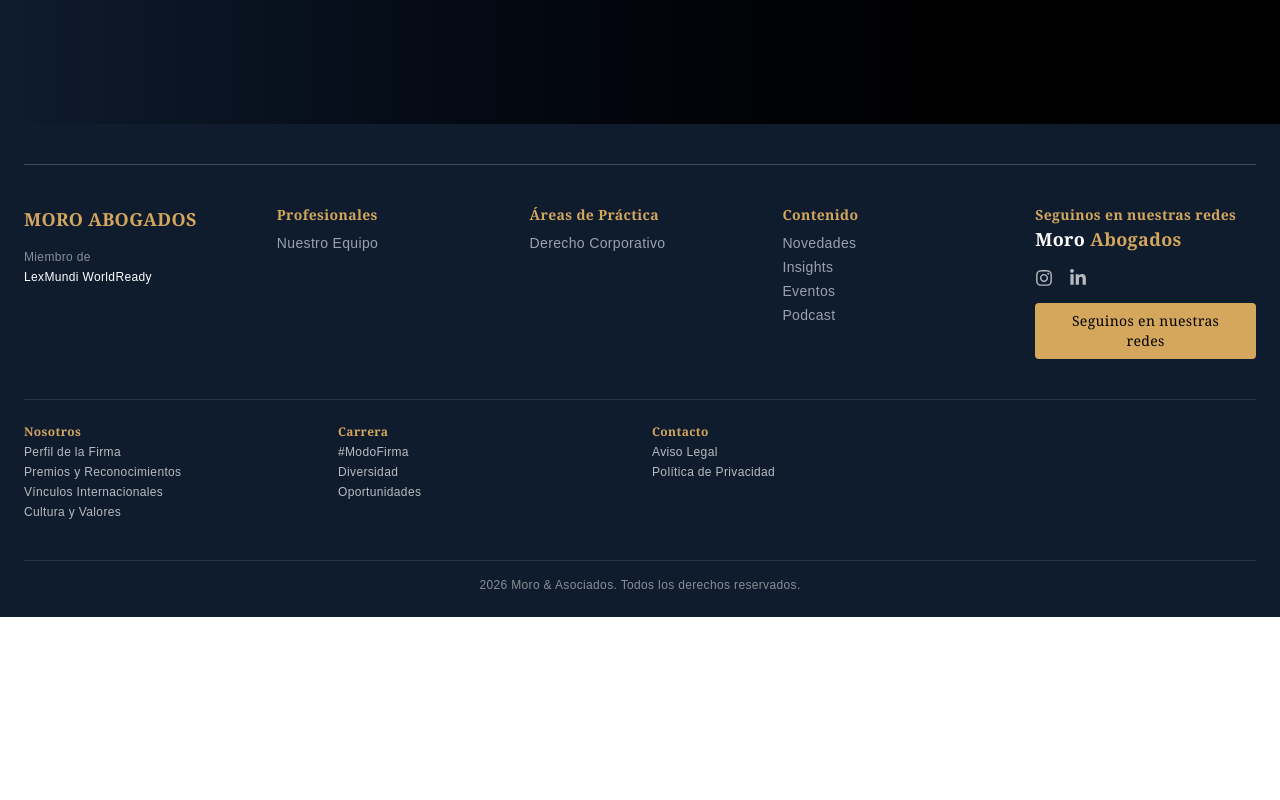
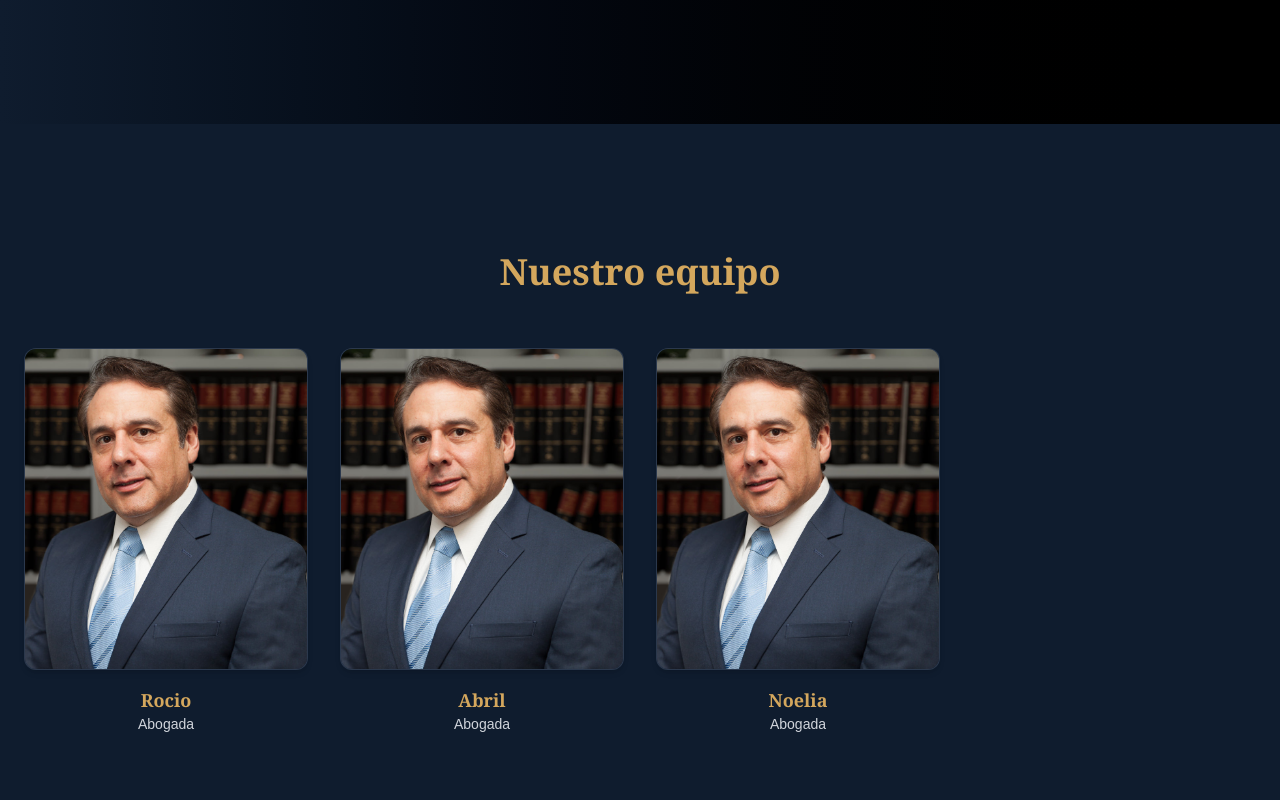
Before and after one commit to BHeydeBautista/MoroAbogados, a Next.js app: page / in a window 1280 px wide. Shown: the part 8240-9040 px from the top of the page. Before the commit the page ends 8857 px from the top, so only its background shows below. Built offline with nearby package versions, Linux system fonts and the light colour scheme.

Commit message:
info: arregle como se ve el teamsection

```diff
--- a/src/app/page.tsx
+++ b/src/app/page.tsx
@@ -3,6 +3,7 @@ import InstagramFeed from "@/components/InstagramFeed";
 import LawyersShowcaseEnhanced from "@/components/LawyersShowcaseEnhanced";
 import PracticeAreas from "@/components/PracticeAreas";
 import Profile from "@/components/Profile";
+import TeamSection from "@/components/Team/TeamSection";
 
 export default function Home() {
   return (
@@ -12,6 +13,7 @@ export default function Home() {
       <PracticeAreas />
       <InstagramFeed />
       <LawyersShowcaseEnhanced />
+      <TeamSection />
     </main>
   );
 }
--- a/src/components/Team/TeamCard.tsx
+++ b/src/components/Team/TeamCard.tsx
@@ -11,17 +11,18 @@ interface TeamCardProps {
 
 export default function TeamCard({ name, role, image, index }: TeamCardProps) {
   return (
+    <div className="flex flex-col items-center">
+      {/* Card con imagen */}
       <motion.div
         initial={{ opacity: 0, y: 30 }}
         whileInView={{ opacity: 1, y: 0 }}
         transition={{ duration: 0.5, delay: index * 0.1 }}
         viewport={{ once: true }}
-      className="bg-[#132238] rounded-xl overflow-hidden border border-white/10 shadow-md
+        className="w-full bg-[#132238] rounded-xl overflow-hidden border border-white/10 shadow-md
                    hover:shadow-[0_0_25px_rgba(212,167,93,0.3)] hover:-translate-y-2
-                 transition-all duration-500 flex flex-col"
+                   transition-all duration-500"
       >
-      {/* Imagen */}
-      <div className="relative w-full h-72 overflow-hidden">
+        <div className="relative w-full h-80">
           <Image
             src={image}
             alt={name}
@@ -29,12 +30,13 @@ export default function TeamCard({ name, role, image, index }: TeamCardProps) {
             className="object-cover transition-transform duration-700 hover:scale-110"
           />
         </div>
+      </motion.div>
 
-      {/* Texto */}
-      <div className="p-5 text-center">
+      {/* Texto debajo de la card */}
+      <div className="mt-4 text-center">
         <h3 className="text-lg font-serif font-bold text-[#D4A75D]">{name}</h3>
-        <p className="text-sm text-gray-300 mt-1">{role}</p>
+        <p className="text-sm text-gray-300">{role}</p>
       </div>
-    </motion.div>
+    </div>
   );
 }
--- a/src/components/Team/TeamSection.tsx
+++ b/src/components/Team/TeamSection.tsx
@@ -2,21 +2,21 @@
 import TeamCard from "./TeamCard";
 
 const teamMembers = [
-  { name: "Jose Giammattei", role: "Co-Founder and CEO", image: "/img/lawyer1.jpg" },
-  { name: "Scott Kenyon", role: "Co-Founder and CRO", image: "/img/lawyer1.jpg" },
-  { name: "Jaime García", role: "Chief Operating Officer", image: "/img/lawyer1.jpg" },
+  { name: "Rocio", role: "Abogada", image: "/img/lawyer1.jpg" },
+  { name: "Abril", role: "Abogada", image: "/img/lawyer1.jpg" },
+  { name: "Noelia", role: "Abogada", image: "/img/lawyer1.jpg" },
 ];
 
 export default function TeamSection() {
   return (
     <section className="relative pt-32 pb-20 bg-[#0F1C2E] text-white">
       <div className="max-w-7xl mx-auto px-6">
-        {/* Título */}
+
         <h2 className="text-3xl md:text-4xl font-serif font-bold text-center mb-14 text-[#D4A75D]">
-          Nuestro equipo de liderazgo
+          Nuestro equipo
         </h2>
 
-        {/* Grid de Cards */}
+
         <div className="grid grid-cols-1 sm:grid-cols-2 md:grid-cols-3 lg:grid-cols-4 gap-8">
           {teamMembers.map((member, index) => (
             <TeamCard
```
Lines whose indentation alone changed are shown as unchanged.
